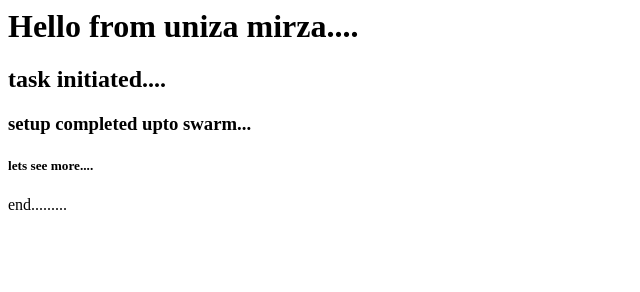
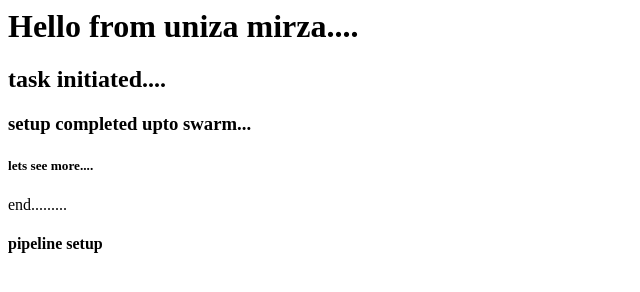
Before and after one commit to alkahaifalam/docker_swarm, a plain HTML site: page index.html in a window 1280 px wide. Shown: the whole page, without its empty margins (0-640 px from the left). Drawn offline with Linux system fonts and the light colour scheme.

Commit message:
fourth commit

```diff
--- a/index.html
+++ b/index.html
@@ -3,3 +3,4 @@
 <h3> setup completed upto swarm...</h3>
 <h5> lets see more....</h4>
 end.........
+<h4> pipeline setup </h4>
```
